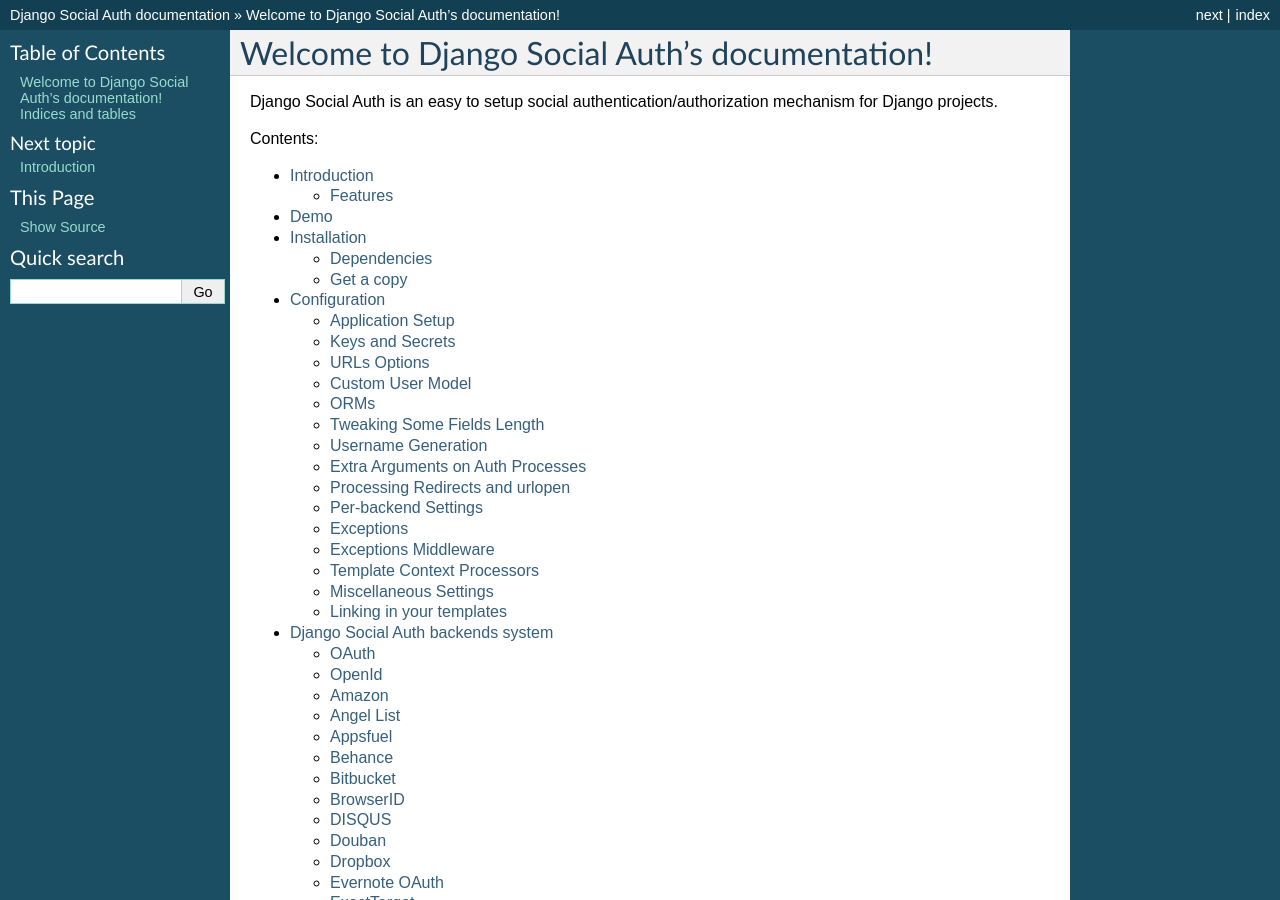
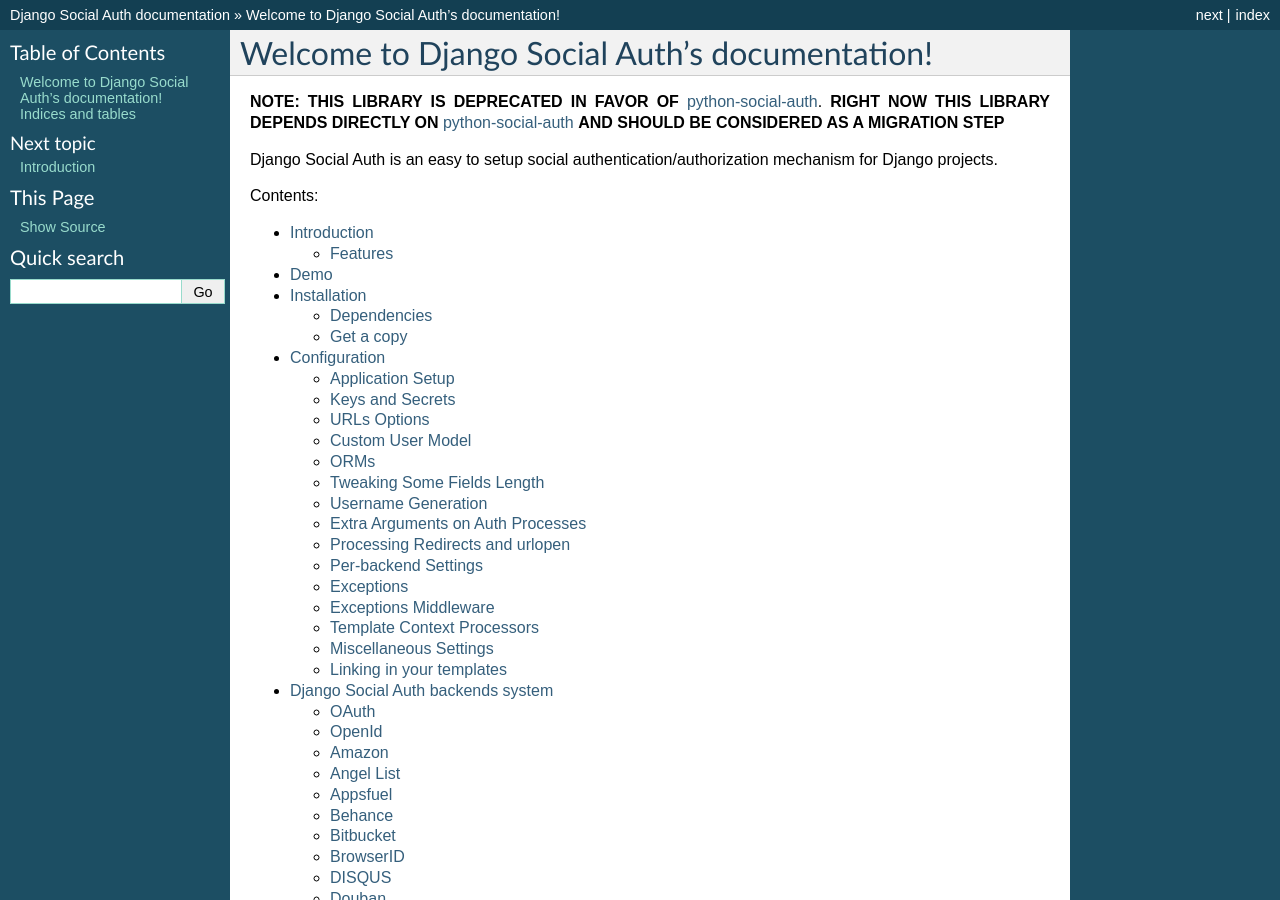
Before and after one commit to omab/django-social-auth, a Sphinx documentation site: the page built from doc/index.rst, in a window 1280 px wide and 900 px high. Built offline with Sphinx 7.4.7, drawn with Linux system fonts in a browser that asks for light colours; pages that are not in the unit, such as notebooks, are missing from menus.

Commit message:
Deprecation notice on docs

```diff
--- a/doc/index.rst
+++ b/doc/index.rst
@@ -1,5 +1,9 @@
 Welcome to Django Social Auth's documentation!
 ==============================================
+
+**NOTE: THIS LIBRARY IS DEPRECATED IN FAVOR OF** `python-social-auth`_. **RIGHT NOW
+THIS LIBRARY DEPENDS DIRECTLY ON** `python-social-auth`_ **AND SHOULD BE CONSIDERED
+AS A MIGRATION STEP**
 
 Django Social Auth is an easy to setup social authentication/authorization
 mechanism for Django projects.
@@ -36,3 +40,5 @@
 * :ref:`genindex`
 * :ref:`modindex`
 * :ref:`search`
+
+.. _python-social-auth: https://github.com/omab/python-social-auth
```
